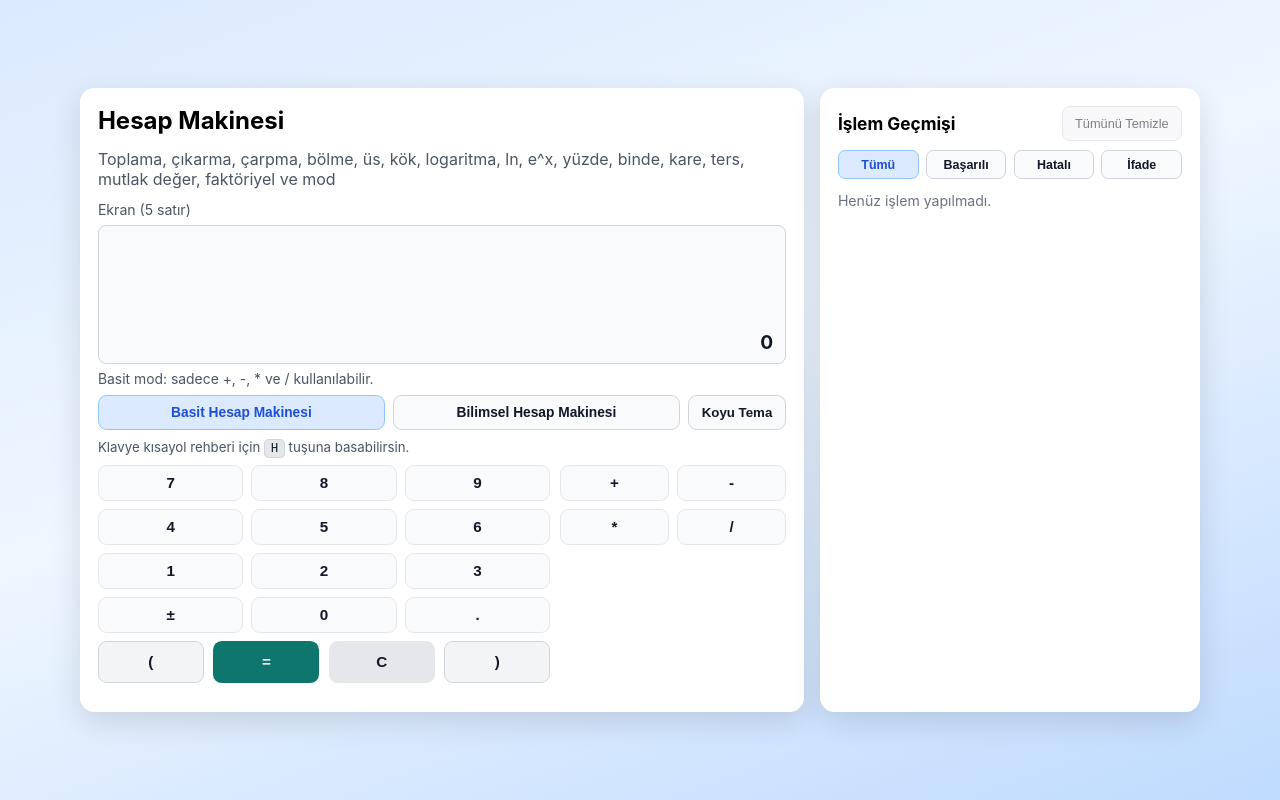
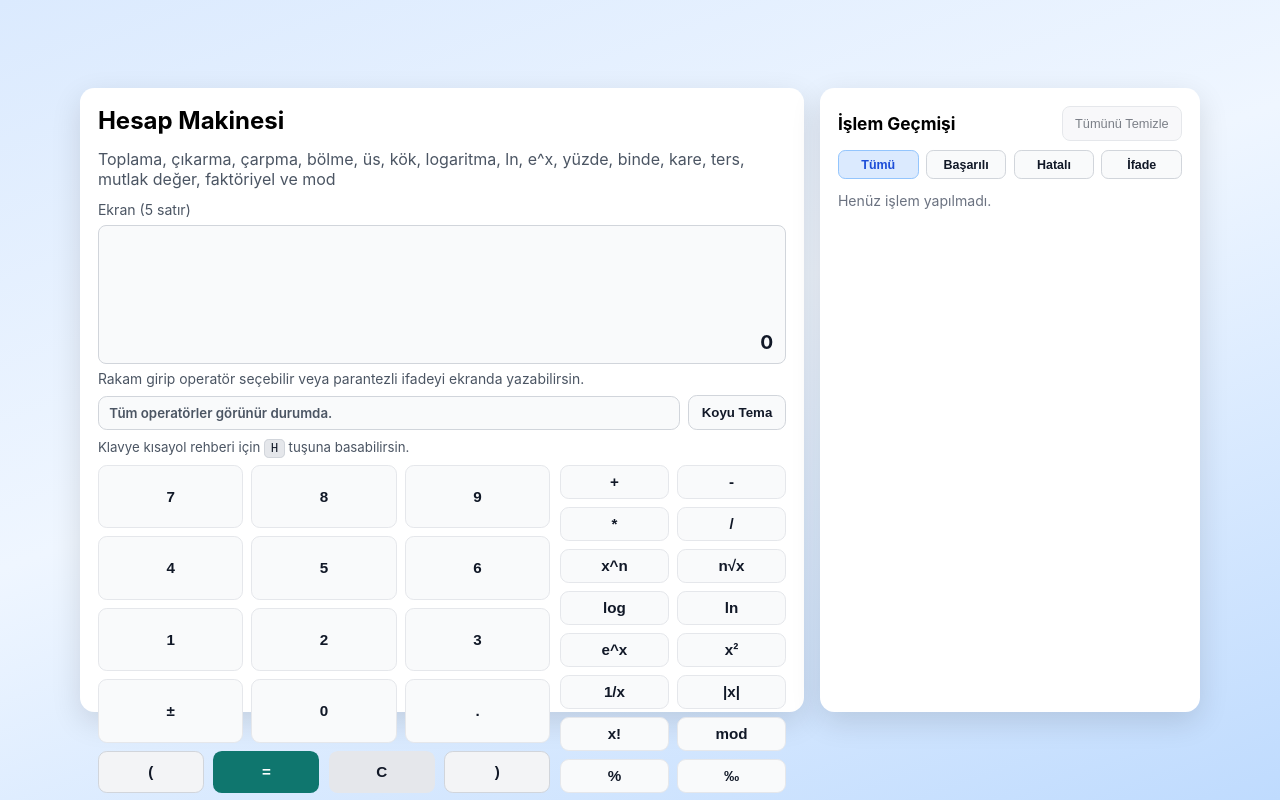
Before and after one commit to alikizilirmak/reactWithTypeScript, a React (Vite) app: page / in a window 1280 px wide. Built offline with nearby package versions, Linux system fonts and the light colour scheme.

Commit message:
Show all operators and lock keypad column height
Co-authored-by: Ali Kızılırmak <akzlrmk.1990@gmail.com>

```diff
--- a/src/App.css
+++ b/src/App.css
@@ -14,6 +14,8 @@
 }
 
 .calculator {
+  --operator-max-height: calc(8 * 34px + 7 * 0.5rem);
+
   width: 100%;
   height: var(--panel-height);
   min-height: var(--panel-height);
@@ -91,17 +93,21 @@
   font-size: 0.87rem;
 }
 
-.mode-switch {
-  display: grid;
-  grid-template-columns: 1fr 1fr;
-  gap: 0.5rem;
-}
-
 .mode-and-theme {
   display: grid;
   grid-template-columns: minmax(0, 1fr) auto;
   gap: 0.5rem;
   align-items: center;
+}
+
+.operator-visibility-note {
+  border: 1px solid #d1d5db;
+  border-radius: 0.55rem;
+  padding: 0.5rem 0.65rem;
+  background: #f9fafb;
+  color: #4b5563;
+  font-size: 0.83rem;
+  font-weight: 600;
 }
 
 .theme-toggle {
@@ -118,27 +124,6 @@
 
 .theme-toggle:hover {
   background: #f3f4f6;
-}
-
-.mode-button {
-  border: 1px solid #d1d5db;
-  border-radius: 0.55rem;
-  padding: 0.55rem 0.65rem;
-  background: #f9fafb;
-  color: #111827;
-  font-size: 0.86rem;
-  font-weight: 600;
-  cursor: pointer;
-}
-
-.mode-button:hover {
-  background: #f3f4f6;
-}
-
-.mode-button.active {
-  border-color: #93c5fd;
-  background: #dbeafe;
-  color: #1d4ed8;
 }
 
 .shortcut-hint {
@@ -162,8 +147,8 @@
   grid-template-columns: 2fr 1fr;
   gap: 0.6rem;
   align-self: start;
-  align-items: start;
-  min-height: 0;
+  align-items: stretch;
+  min-height: var(--operator-max-height);
 }
 
 .keypad-left,
@@ -175,22 +160,21 @@
 }
 
 .keypad-left {
-  align-self: start;
-  grid-template-rows: auto auto;
+  align-self: stretch;
+  height: 100%;
+  grid-template-rows: minmax(0, 1fr) auto;
 }
 
 .number-pad {
   grid-template-columns: repeat(3, minmax(0, 1fr));
   grid-template-rows: repeat(4, minmax(36px, 1fr));
+  height: 100%;
 }
 
 .operator-pad {
   grid-template-columns: repeat(2, minmax(0, 1fr));
-  align-self: start;
-}
-
-.operator-pad.basic {
-  grid-template-rows: repeat(2, minmax(36px, 1fr));
+  align-self: stretch;
+  height: 100%;
 }
 
 .operator-pad.scientific {
@@ -568,7 +552,7 @@
 }
 
 .app-layout.theme-dark .display-board,
-.app-layout.theme-dark .mode-button,
+.app-layout.theme-dark .operator-visibility-note,
 .app-layout.theme-dark .theme-toggle,
 .app-layout.theme-dark .number-pad button,
 .app-layout.theme-dark .operator-button,
@@ -602,7 +586,6 @@
   color: #93c5fd;
 }
 
-.app-layout.theme-dark .mode-button:hover,
 .app-layout.theme-dark .theme-toggle:hover,
 .app-layout.theme-dark .number-pad button:hover,
 .app-layout.theme-dark .operator-button:hover,
--- a/src/App.tsx
+++ b/src/App.tsx
@@ -2,7 +2,6 @@ import { useEffect, useRef, useState } from 'react'
 import './App.css'
 import { CalculationComponent } from './components/calculation/CalculationComponent'
 import {
-  isBasicOperator,
   isDegreeOperator,
   isRatioOperator,
   OperatorButtons,
@@ -409,7 +408,6 @@ type CalculationJob = {
   nextOperator?: Operator
 }
 
-type CalculatorMode = 'basic' | 'scientific'
 type HistoryFilter = 'all' | 'success' | 'error' | 'expression'
 
 function App() {
@@ -420,7 +418,6 @@ function App() {
   const [storedValue, setStoredValue] = useState<number | null>(null)
   const [pendingOperator, setPendingOperator] = useState<Operator | null>(null)
   const [calculationJob, setCalculationJob] = useState<CalculationJob | null>(null)
-  const [calculatorMode, setCalculatorMode] = useState<CalculatorMode>('basic')
   const [themeMode, setThemeMode] = useState<ThemeMode>(() => readThemeFromStorage())
   const [historyFilter, setHistoryFilter] = useState<HistoryFilter>('all')
   const [isShortcutHelpOpen, setIsShortcutHelpOpen] = useState<boolean>(false)
@@ -838,17 +835,18 @@ function App() {
   // İlk sayı saklanır, ikinci sayı için bekleme moduna geçilir.
   const handleOperatorSelect = (selectedOperator: Operator) => {
     if (isExpressionInputActive) {
-      if (selectedOperator === '+' || selectedOperator === '-' || selectedOperator === '*' || selectedOperator === '/' || selectedOperator === '^') {
+      if (
+        selectedOperator === '+' ||
+        selectedOperator === '-' ||
+        selectedOperator === '*' ||
+        selectedOperator === '/' ||
+        selectedOperator === '^'
+      ) {
         appendExpressionToken(selectedOperator)
         return
       }
 
       setDisplayValue('Parantezli ifadede sadece +, -, *, / ve ^ kullanılabilir.')
-      return
-    }
-
-    // Basit modda güvenlik kontrolü: 4 işlem dışındaki operatörleri işleme alma.
-    if (calculatorMode === 'basic' && !isBasicOperator(selectedOperator)) {
       return
     }
 
@@ -963,19 +961,6 @@ function App() {
     setIsExpressionInputActive(false)
   }
 
-  // Mod değişimi: basit / bilimsel.
-  // Basit moda geçerken bilimsel bir operatör seçiliyse bekleyen işlemi temizliyoruz.
-  const handleModeChange = (nextMode: CalculatorMode) => {
-    setCalculatorMode(nextMode)
-
-    if (nextMode === 'basic' && pendingOperator && !isBasicOperator(pendingOperator)) {
-      setPendingOperator(null)
-      setStoredValue(null)
-      setCalculationJob(null)
-      setIsWaitingForSecondValue(false)
-    }
-  }
-
   const toggleThemeMode = () => {
     setThemeMode((previousTheme) => (previousTheme === 'light' ? 'dark' : 'light'))
   }
@@ -1021,10 +1006,8 @@ function App() {
 
   // UI'da kullanıcıya hangi ikinci değerin beklendiğini anlatan kısa metin.
   const operatorHint =
-    calculatorMode === 'basic'
-      ? 'Basit mod: sadece +, -, * ve / kullanılabilir.'
-      : pendingOperator === 'log'
-        ? 'Log işleminde ikinci sayı tabandır.'
+    pendingOperator === 'log'
+      ? 'Log işleminde ikinci sayı tabandır.'
       : pendingOperator === 'mod'
         ? 'mod işleminde ikinci sayı bölen değerdir.'
       : isDegreeOperator(pendingOperator ?? '+')
@@ -1254,7 +1237,6 @@ function App() {
     appendDigit,
     appendExpressionToken,
     backspaceDisplay,
-    calculatorMode,
     clearAll,
     handleEqual,
     handleOperatorSelect,
@@ -1309,24 +1291,11 @@ function App() {
           <p className="input-hint">{operatorHint}</p>
         </div>
 
-        {/* Mod seçimi ve tema kontrolü */}
+        {/* Operatör görünümü ve tema kontrolü */}
         <div className="mode-and-theme">
-          <div className="mode-switch" role="group" aria-label="Hesap makinesi modu">
-            <button
-              type="button"
-              className={`mode-button ${calculatorMode === 'basic' ? 'active' : ''}`}
-              onClick={() => handleModeChange('basic')}
-            >
-              Basit Hesap Makinesi
-            </button>
-            <button
-              type="button"
-              className={`mode-button ${calculatorMode === 'scientific' ? 'active' : ''}`}
-              onClick={() => handleModeChange('scientific')}
-            >
-              Bilimsel Hesap Makinesi
-            </button>
-          </div>
+          <span className="operator-visibility-note">
+            Tüm operatörler görünür durumda.
+          </span>
           <button type="button" className="theme-toggle" onClick={toggleThemeMode}>
             {themeMode === 'dark' ? 'Açık Tema' : 'Koyu Tema'}
           </button>
@@ -1456,12 +1425,8 @@ function App() {
             </div>
           </div>
 
-          <div className={`operator-pad ${calculatorMode}`}>
-            <OperatorButtons
-              onSelect={handleOperatorSelect}
-              activeOperator={pendingOperator}
-              showScientific={calculatorMode === 'scientific'}
-            />
+          <div className="operator-pad scientific">
+            <OperatorButtons onSelect={handleOperatorSelect} activeOperator={pendingOperator} />
           </div>
         </div>
       </main>
--- a/src/components/operators/OperatorOptions.tsx
+++ b/src/components/operators/OperatorOptions.tsx
@@ -19,7 +19,6 @@ import type { OperatorButtonProps } from './types'
 export function OperatorButtons({
   onSelect,
   activeOperator,
-  showScientific = true,
 }: OperatorButtonProps) {
   return (
     <>
@@ -37,31 +36,18 @@ export function OperatorButtons({
         activeOperator={activeOperator}
       />
       <DivisionOperatorButton onSelect={onSelect} activeOperator={activeOperator} />
-      {showScientific && (
-        <>
       <PowerOperatorButton onSelect={onSelect} activeOperator={activeOperator} />
       <RootOperatorButton onSelect={onSelect} activeOperator={activeOperator} />
       <LogOperatorButton onSelect={onSelect} activeOperator={activeOperator} />
       <LnOperatorButton onSelect={onSelect} activeOperator={activeOperator} />
       <ExpOperatorButton onSelect={onSelect} activeOperator={activeOperator} />
       <SquareOperatorButton onSelect={onSelect} activeOperator={activeOperator} />
-          <ReciprocalOperatorButton
-            onSelect={onSelect}
-            activeOperator={activeOperator}
-          />
+      <ReciprocalOperatorButton onSelect={onSelect} activeOperator={activeOperator} />
       <AbsoluteOperatorButton onSelect={onSelect} activeOperator={activeOperator} />
       <FactorialOperatorButton onSelect={onSelect} activeOperator={activeOperator} />
       <ModOperatorButton onSelect={onSelect} activeOperator={activeOperator} />
-          <PercentOperatorButton
-            onSelect={onSelect}
-            activeOperator={activeOperator}
-          />
-          <PermilleOperatorButton
-            onSelect={onSelect}
-            activeOperator={activeOperator}
-          />
-        </>
-      )}
+      <PercentOperatorButton onSelect={onSelect} activeOperator={activeOperator} />
+      <PermilleOperatorButton onSelect={onSelect} activeOperator={activeOperator} />
     </>
   )
 }
--- a/src/components/operators/index.ts
+++ b/src/components/operators/index.ts
@@ -43,12 +43,6 @@ export const operatorCalculators: Record<Operator, OperationCalculator> = {
   '‰': calculatePermille,
 }
 
-// Basit hesap makinesi modunda görünmesini istediğimiz 4 temel operatör.
-export const basicOperators: Operator[] = ['+', '-', '*', '/']
-
-export const isBasicOperator = (operator: Operator): boolean =>
-  basicOperators.includes(operator)
-
 // Bazı UI davranışlarını (placeholder/hint) operatör grubuna göre değiştirmek için
 // küçük yardımcı fonksiyonlar kullanıyoruz.
 export const isDegreeOperator = (operator: Operator): boolean =>
--- a/src/components/operators/types.ts
+++ b/src/components/operators/types.ts
@@ -38,5 +38,4 @@ export type OperationCalculator = (
 export type OperatorButtonProps = {
   onSelect: (operator: Operator) => void
   activeOperator: Operator | null
-  showScientific?: boolean
 }
```
Lines whose indentation alone changed are shown as unchanged.
